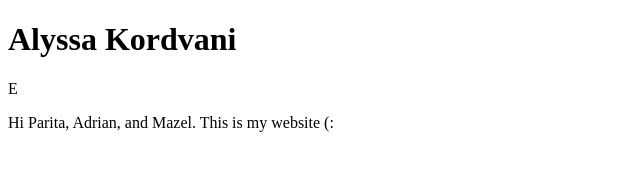
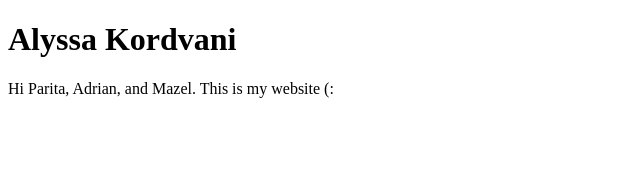
Before and after one commit to alyssakordvani/alyssakordvani.github.io, a plain HTML site: page index.html in a window 1280 px wide. Shown: the whole page, without its empty margins (0-640 px from the left). Drawn offline with Linux system fonts and the light colour scheme.

Commit message:
Update index.html

```diff
--- a/index.html
+++ b/index.html
@@ -8,6 +8,6 @@
 <h1>
 Alyssa Kordvani
 </h1>
-E<p>Hi Parita, Adrian, and Mazel. This is my website (:</p>
+<p>Hi Parita, Adrian, and Mazel. This is my website (:</p>
 </body>
 </html>
```
